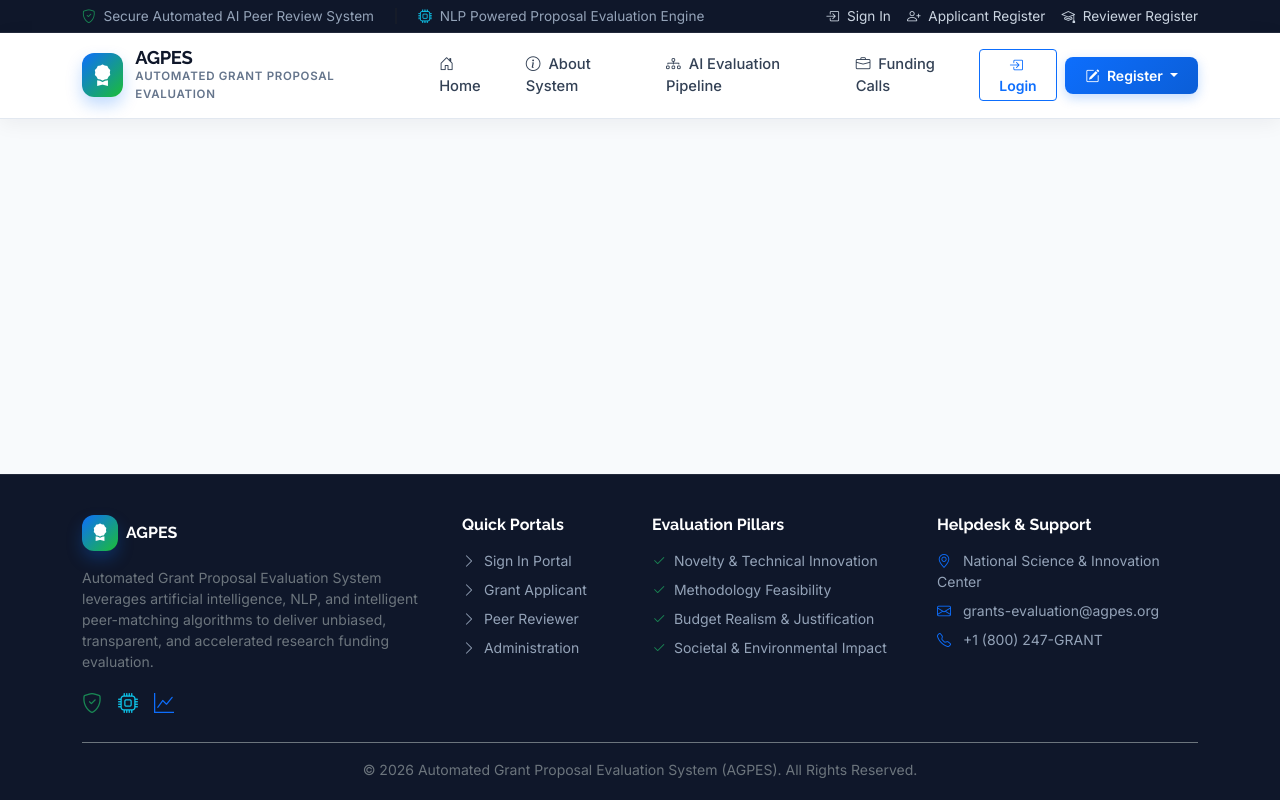
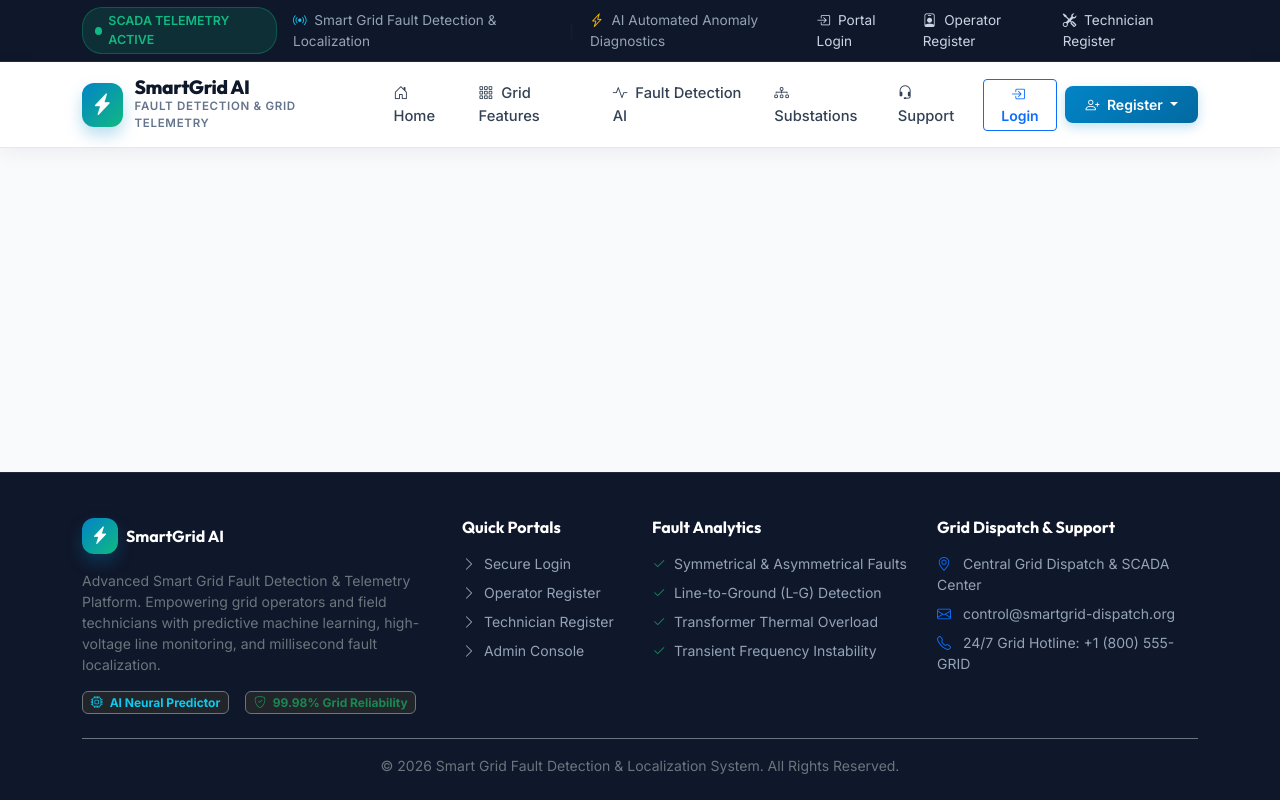
Before and after one commit to VishnuSuresh0204/Smart-Grid-Fault-Detection-System, a Django app: template templates/commen.html in a window 1280 px wide. Run offline with Django 5.2, Linux system fonts and the light colour scheme; the template is opened without the code that fills it, so the values that code supplies are empty; some libraries are stand-ins or nearby versions.

Commit message:
Update templates/commen.html

```diff
--- a/templates/commen.html
+++ b/templates/commen.html
@@ -5,7 +5,7 @@
 <head>
   <meta charset="UTF-8">
   <meta name="viewport" content="width=device-width, initial-scale=1.0">
-  <title>{% block title %}Automated Grant Proposal Evaluation System{% endblock %}</title>
+  <title>{% block title %}Smart Grid Fault Detection System{% endblock %}</title>
 
   <!-- Favicons -->
   <link href="{% static 'assets/img/favicon.png' %}" rel="icon">
@@ -14,7 +14,7 @@
   <!-- Google Fonts -->
   <link rel="preconnect" href="https://fonts.googleapis.com">
   <link rel="preconnect" href="https://fonts.gstatic.com" crossorigin>
-  <link href="https://fonts.googleapis.com/css2?family=Inter:wght@300;400;500;600;700;800&family=Raleway:wght@400;500;600;700&display=swap" rel="stylesheet">
+  <link href="https://fonts.googleapis.com/css2?family=Inter:wght@300;400;500;600;700;800&family=Outfit:wght@400;500;600;700;800&display=swap" rel="stylesheet">
 
   <!-- Vendor CSS Files -->
   <link href="{% static 'assets/vendor/bootstrap/css/bootstrap.min.css' %}" rel="stylesheet">
@@ -28,78 +28,85 @@
 
   <style>
     :root {
-      --ag-primary: #0d6efd;
-      --ag-primary-dark: #0a4fba;
-      --ag-accent: #1bbd36;
-      --ag-dark: #121824;
-      --ag-surface: #f8fafc;
-      --ag-border: #e2e8f0;
+      --sg-primary: #0284c7;
+      --sg-primary-dark: #0369a1;
+      --sg-accent: #10b981;
+      --sg-warning: #f59e0b;
+      --sg-danger: #ef4444;
+      --sg-dark: #0f172a;
+      --sg-darker: #020617;
+      --sg-surface: #f8fafc;
+      --sg-border: #e2e8f0;
     }
 
     body {
       font-family: 'Inter', sans-serif;
-      background-color: var(--ag-surface);
+      background-color: var(--sg-surface);
       color: #334155;
       min-height: 100vh;
       display: flex;
       flex-direction: column;
     }
 
-    .ag-navbar-top {
+    h1, h2, h3, h4, h5, h6 {
+      font-family: 'Outfit', 'Inter', sans-serif;
+    }
+
+    .sg-navbar-top {
       background: #0f172a;
       color: #94a3b8;
       font-size: 0.85rem;
-      padding: 6px 0;
+      padding: 7px 0;
       border-bottom: 1px solid rgba(255, 255, 255, 0.08);
     }
 
-    .ag-navbar-top a {
+    .sg-navbar-top a {
       color: #cbd5e1;
       text-decoration: none;
       transition: color 0.2s;
     }
 
-    .ag-navbar-top a:hover {
+    .sg-navbar-top a:hover {
       color: #38bdf8;
     }
 
-    .ag-navbar-main {
+    .sg-navbar-main {
       background: #ffffff;
       box-shadow: 0 4px 20px rgba(15, 23, 42, 0.06);
-      border-bottom: 1px solid var(--ag-border);
+      border-bottom: 1px solid var(--sg-border);
       padding: 12px 0;
     }
 
-    .ag-brand {
+    .sg-brand {
       display: flex;
       align-items: center;
       gap: 12px;
       text-decoration: none;
     }
 
-    .ag-brand-icon {
+    .sg-brand-icon {
       width: 44px;
       height: 44px;
       border-radius: 12px;
-      background: linear-gradient(135deg, #0d6efd 0%, #1bbd36 100%);
+      background: linear-gradient(135deg, #0284c7 0%, #10b981 100%);
       display: flex;
       align-items: center;
       justify-content: center;
       color: white;
       font-size: 1.35rem;
-      box-shadow: 0 8px 16px rgba(13, 110, 253, 0.25);
+      box-shadow: 0 8px 16px rgba(2, 132, 199, 0.28);
     }
 
-    .ag-brand-title {
+    .sg-brand-title {
       font-weight: 800;
-      font-size: 1.15rem;
+      font-size: 1.2rem;
       letter-spacing: -0.02em;
       color: #0f172a;
       line-height: 1.1;
       margin: 0;
     }
 
-    .ag-brand-subtitle {
+    .sg-brand-subtitle {
       font-size: 0.72rem;
       font-weight: 600;
       color: #64748b;
@@ -118,55 +125,72 @@
     }
 
     .nav-link-custom:hover {
-      color: #0d6efd !important;
+      color: #0284c7 !important;
       background: #f1f5f9;
     }
 
     .nav-link-custom.active {
-      color: #0d6efd !important;
-      background: #eff6ff;
+      color: #0284c7 !important;
+      background: #e0f2fe;
       font-weight: 600;
     }
 
     .btn-gradient-primary {
-      background: linear-gradient(135deg, #0d6efd 0%, #0b5ed7 100%);
+      background: linear-gradient(135deg, #0284c7 0%, #0369a1 100%);
       color: #ffffff !important;
       border: none;
       font-weight: 600;
       padding: 8px 20px;
       border-radius: 8px;
-      box-shadow: 0 4px 12px rgba(13, 110, 253, 0.25);
+      box-shadow: 0 4px 12px rgba(2, 132, 199, 0.25);
       transition: all 0.25s ease;
     }
 
     .btn-gradient-primary:hover {
-      background: linear-gradient(135deg, #0b5ed7 0%, #0a4fba 100%);
-      box-shadow: 0 6px 16px rgba(13, 110, 253, 0.35);
+      background: linear-gradient(135deg, #0369a1 0%, #075985 100%);
+      box-shadow: 0 6px 16px rgba(2, 132, 199, 0.35);
       transform: translateY(-1px);
     }
 
-    .ag-footer {
+    .btn-gradient-accent {
+      background: linear-gradient(135deg, #10b981 0%, #059669 100%);
+      color: #ffffff !important;
+      border: none;
+      font-weight: 600;
+      padding: 8px 20px;
+      border-radius: 8px;
+      box-shadow: 0 4px 12px rgba(16, 185, 129, 0.25);
+      transition: all 0.25s ease;
+    }
+
+    .btn-gradient-accent:hover {
+      background: linear-gradient(135deg, #059669 0%, #047857 100%);
+      box-shadow: 0 6px 16px rgba(16, 185, 129, 0.35);
+      transform: translateY(-1px);
+    }
+
+    .sg-footer {
       margin-top: auto;
       background: #0f172a;
       color: #94a3b8;
-      padding: 40px 0 20px;
+      padding: 45px 0 24px;
       border-top: 1px solid rgba(255, 255, 255, 0.08);
     }
 
-    .ag-footer h5 {
+    .sg-footer h5 {
       color: #ffffff;
       font-weight: 700;
       font-size: 1rem;
       margin-bottom: 16px;
     }
 
-    .ag-footer a {
+    .sg-footer a {
       color: #94a3b8;
       text-decoration: none;
       transition: color 0.2s;
     }
 
-    .ag-footer a:hover {
+    .sg-footer a:hover {
       color: #38bdf8;
     }
 
@@ -174,6 +198,40 @@
       border-radius: 10px;
       border: none;
       box-shadow: 0 6px 18px rgba(0, 0, 0, 0.06);
+    }
+
+    .live-pulse-badge {
+      display: inline-flex;
+      align-items: center;
+      gap: 6px;
+      padding: 4px 12px;
+      border-radius: 20px;
+      font-size: 0.78rem;
+      font-weight: 600;
+      background: rgba(16, 185, 129, 0.15);
+      color: #10b981;
+      border: 1px solid rgba(16, 185, 129, 0.3);
+    }
+
+    .pulse-dot {
+      width: 8px;
+      height: 8px;
+      border-radius: 50%;
+      background: #10b981;
+      box-shadow: 0 0 0 rgba(16, 185, 129, 0.6);
+      animation: pulse-animation 1.8s infinite;
+    }
+
+    @keyframes pulse-animation {
+      0% {
+        box-shadow: 0 0 0 0 rgba(16, 185, 129, 0.7);
+      }
+      70% {
+        box-shadow: 0 0 0 8px rgba(16, 185, 129, 0);
+      }
+      100% {
+        box-shadow: 0 0 0 0 rgba(16, 185, 129, 0);
+      }
     }
   </style>
 
@@ -183,95 +241,107 @@
 <body>
 
   <!-- Top Strip -->
-  <div class="ag-navbar-top">
+  <div class="sg-navbar-top">
     <div class="container d-flex justify-content-between align-items-center">
-      <div>
-        <span class="me-3"><i class="bi bi-shield-check me-1 text-success"></i> Secure Automated AI Peer Review System</span>
-        <span class="d-none d-md-inline text-muted">|</span>
-        <span class="d-none d-md-inline ms-3"><i class="bi bi-cpu me-1 text-info"></i> NLP Powered Proposal Evaluation Engine</span>
+      <div class="d-flex align-items-center">
+        <span class="live-pulse-badge me-3 d-none d-sm-inline-flex">
+          <span class="pulse-dot"></span> SCADA TELEMETRY ACTIVE
+        </span>
+        <span class="me-3"><i class="bi bi-broadcast me-1 text-info"></i> Smart Grid Fault Detection & Localization</span>
+        <span class="d-none d-lg-inline text-muted">|</span>
+        <span class="d-none d-lg-inline ms-3"><i class="bi bi-lightning-charge me-1 text-warning"></i> AI Automated Anomaly Diagnostics</span>
       </div>
       <div class="d-flex align-items-center gap-3">
-        {% if user.is_authenticated or request.session.username %}
+        {% if request.session.username %}
           <span class="text-white small">
-            <i class="bi bi-person-circle me-1"></i> Logged in as: <strong>{{ user.username|default:request.session.username }}</strong>
-            <span class="badge bg-primary ms-1">{{ user.user_type|default:request.session.usertype }}</span>
+            <i class="bi bi-person-circle me-1"></i> Logged in: <strong>{{ request.session.username }}</strong>
+            <span class="badge bg-primary ms-1">{{ request.session.usertype }}</span>
           </span>
-          <a href="/profile/" class="text-info small"><i class="bi bi-person-gear me-1"></i> Profile</a>
-          <a href="/logout/" class="text-danger small fw-semibold"><i class="bi bi-box-arrow-right"></i> Logout</a>
+          {% if request.session.usertype == 'Admin' %}
+            <a href="/admin_home" class="text-info small fw-semibold"><i class="bi bi-speedometer2 me-1"></i> Admin Console</a>
+          {% elif request.session.usertype == 'Grid Operator' %}
+            <a href="/operator_home" class="text-info small fw-semibold"><i class="bi bi-speedometer2 me-1"></i> Control Room</a>
+          {% elif request.session.usertype == 'Maintenance Technician' %}
+            <a href="/technician_home" class="text-info small fw-semibold"><i class="bi bi-speedometer2 me-1"></i> Field Portal</a>
+          {% endif %}
+          <a href="/logout" class="text-danger small fw-semibold"><i class="bi bi-box-arrow-right"></i> Logout</a>
         {% else %}
-          <a href="/login/"><i class="bi bi-box-arrow-in-right me-1"></i> Sign In</a>
-          <a href="/applicant_registration/"><i class="bi bi-person-plus me-1"></i> Applicant Register</a>
-          <a href="/reviewer_registration/"><i class="bi bi-mortarboard me-1"></i> Reviewer Register</a>
+          <a href="/login"><i class="bi bi-box-arrow-in-right me-1"></i> Portal Login</a>
+          <a href="/operator_registration" class="d-none d-md-inline"><i class="bi bi-person-badge me-1"></i> Operator Register</a>
+          <a href="/technician_registration" class="d-none d-md-inline"><i class="bi bi-tools me-1"></i> Technician Register</a>
         {% endif %}
       </div>
     </div>
   </div>
 
   <!-- Main Navigation -->
-  <nav class="navbar navbar-expand-lg ag-navbar-main sticky-top">
+  <nav class="navbar navbar-expand-lg sg-navbar-main sticky-top">
     <div class="container">
-      <a class="ag-brand" href="/">
-        <div class="ag-brand-icon">
-          <i class="bi bi-award-fill"></i>
+      <a class="sg-brand" href="/">
+        <div class="sg-brand-icon">
+          <i class="bi bi-lightning-charge-fill"></i>
         </div>
         <div>
-          <h1 class="ag-brand-title">AGPES</h1>
-          <p class="ag-brand-subtitle">Automated Grant Proposal Evaluation</p>
+          <h1 class="sg-brand-title">SmartGrid AI</h1>
+          <p class="sg-brand-subtitle">Fault Detection & Grid Telemetry</p>
         </div>
       </a>
 
-      <button class="navbar-toggler" type="button" data-bs-toggle="collapse" data-bs-target="#agMainNav">
+      <button class="navbar-toggler" type="button" data-bs-toggle="collapse" data-bs-target="#sgMainNav">
         <span class="navbar-toggler-icon"></span>
       </button>
 
-      <div class="collapse navbar-collapse" id="agMainNav">
+      <div class="collapse navbar-collapse" id="sgMainNav">
         <ul class="navbar-nav me-auto ms-lg-4">
           <li class="nav-item">
             <a class="nav-link nav-link-custom" href="/"><i class="bi bi-house-door me-1"></i> Home</a>
           </li>
           <li class="nav-item">
-            <a class="nav-link nav-link-custom" href="/#about"><i class="bi bi-info-circle me-1"></i> About System</a>
+            <a class="nav-link nav-link-custom" href="/#features"><i class="bi bi-grid-3x3-gap me-1"></i> Grid Features</a>
           </li>
           <li class="nav-item">
-            <a class="nav-link nav-link-custom" href="/#pipeline"><i class="bi bi-diagram-3 me-1"></i> AI Evaluation Pipeline</a>
+            <a class="nav-link nav-link-custom" href="/#detection"><i class="bi bi-activity me-1"></i> Fault Detection AI</a>
           </li>
           <li class="nav-item">
-            <a class="nav-link nav-link-custom" href="/#grants"><i class="bi bi-briefcase me-1"></i> Funding Calls</a>
+            <a class="nav-link nav-link-custom" href="/#substations"><i class="bi bi-diagram-3 me-1"></i> Substations</a>
           </li>
-          {% if request.session.usertype == 'Applicant' %}
+          <li class="nav-item">
+            <a class="nav-link nav-link-custom" href="/#contact"><i class="bi bi-headset me-1"></i> Support</a>
+          </li>
+          {% if request.session.usertype == 'Admin' %}
             <li class="nav-item">
-              <a class="nav-link nav-link-custom active text-primary fw-bold" href="/applicant/"><i class="bi bi-speedometer2 me-1"></i> Applicant Dashboard</a>
+              <a class="nav-link nav-link-custom active text-primary fw-bold" href="/admin_home"><i class="bi bi-shield-lock me-1"></i> Admin Console</a>
             </li>
-          {% elif request.session.usertype == 'Reviewer' %}
+          {% elif request.session.usertype == 'Grid Operator' %}
             <li class="nav-item">
-              <a class="nav-link nav-link-custom active text-primary fw-bold" href="/reviewer/"><i class="bi bi-check2-circle me-1"></i> Reviewer Portal</a>
+              <a class="nav-link nav-link-custom active text-primary fw-bold" href="/operator_home"><i class="bi bi-cpu me-1"></i> Operator Room</a>
             </li>
-          {% elif request.session.usertype == 'Admin' %}
+          {% elif request.session.usertype == 'Maintenance Technician' %}
             <li class="nav-item">
-              <a class="nav-link nav-link-custom active text-primary fw-bold" href="/admin/"><i class="bi bi-shield-lock me-1"></i> Admin Console</a>
+              <a class="nav-link nav-link-custom active text-primary fw-bold" href="/technician_home"><i class="bi bi-tools me-1"></i> Technician Portal</a>
             </li>
           {% endif %}
         </ul>
 
         <div class="d-flex align-items-center gap-2">
           {% if request.session.username %}
-            {% if request.session.usertype == 'Applicant' %}
-              <a href="/applicant/" class="btn btn-outline-primary btn-sm"><i class="bi bi-folder2-open me-1"></i> My Proposals</a>
-            {% elif request.session.usertype == 'Reviewer' %}
-              <a href="/reviewer/" class="btn btn-outline-primary btn-sm"><i class="bi bi-clipboard-check me-1"></i> Assigned Reviews</a>
-            {% elif request.session.usertype == 'Admin' %}
-              <a href="/admin/" class="btn btn-outline-primary btn-sm"><i class="bi bi-kanban me-1"></i> Management</a>
+            {% if request.session.usertype == 'Admin' %}
+              <a href="/admin_home" class="btn btn-outline-primary btn-sm"><i class="bi bi-speedometer2 me-1"></i> Dashboard</a>
+            {% elif request.session.usertype == 'Grid Operator' %}
+              <a href="/operator_home" class="btn btn-outline-primary btn-sm"><i class="bi bi-speedometer2 me-1"></i> Control Panel</a>
+            {% elif request.session.usertype == 'Maintenance Technician' %}
+              <a href="/technician_home" class="btn btn-outline-primary btn-sm"><i class="bi bi-speedometer2 me-1"></i> Work Orders</a>
             {% endif %}
-            <a href="/logout/" class="btn btn-danger btn-sm"><i class="bi bi-box-arrow-right"></i></a>
+            <a href="/logout" class="btn btn-danger btn-sm" title="Logout"><i class="bi bi-box-arrow-right"></i></a>
           {% else %}
-            <a href="/login/" class="btn btn-outline-primary btn-sm px-3 fw-semibold"><i class="bi bi-box-arrow-in-right me-1"></i> Login</a>
+            <a href="/login" class="btn btn-outline-primary btn-sm px-3 fw-semibold"><i class="bi bi-box-arrow-in-right me-1"></i> Login</a>
             <div class="dropdown">
               <button class="btn btn-gradient-primary btn-sm dropdown-toggle" type="button" data-bs-toggle="dropdown">
-                <i class="bi bi-pencil-square me-1"></i> Register
+                <i class="bi bi-person-plus me-1"></i> Register
               </button>
               <ul class="dropdown-menu dropdown-menu-end shadow border-0 mt-2">
-                <li><a class="dropdown-item py-2" href="/applicant_registration/"><i class="bi bi-person me-2 text-primary"></i> As Applicant</a></li>
-                <li><a class="dropdown-item py-2" href="/reviewer_registration/"><i class="bi bi-mortarboard me-2 text-success"></i> As Reviewer</a></li>
+                <li><a class="dropdown-item py-2" href="/operator_registration"><i class="bi bi-person-badge me-2 text-primary"></i> As Grid Operator</a></li>
+                <li><a class="dropdown-item py-2" href="/technician_registration"><i class="bi bi-tools me-2 text-success"></i> As Maintenance Technician</a></li>
               </ul>
             </div>
           {% endif %}
@@ -308,52 +378,51 @@
   </main>
 
   <!-- Footer -->
-  <footer class="ag-footer">
+  <footer class="sg-footer">
     <div class="container">
       <div class="row g-4 mb-4">
         <div class="col-lg-4 col-md-6">
           <div class="d-flex align-items-center gap-2 mb-3">
-            <div class="ag-brand-icon" style="width: 36px; height: 36px; font-size: 1.1rem;">
-              <i class="bi bi-award-fill"></i>
+            <div class="sg-brand-icon" style="width: 36px; height: 36px; font-size: 1.1rem;">
+              <i class="bi bi-lightning-charge-fill"></i>
             </div>
-            <h5 class="mb-0 text-white">AGPES</h5>
+            <h5 class="mb-0 text-white">SmartGrid AI</h5>
           </div>
           <p class="small text-secondary">
-            Automated Grant Proposal Evaluation System leverages artificial intelligence, NLP, and intelligent peer-matching algorithms to deliver unbiased, transparent, and accelerated research funding evaluation.
+            Advanced Smart Grid Fault Detection & Telemetry Platform. Empowering grid operators and field technicians with predictive machine learning, high-voltage line monitoring, and millisecond fault localization.
           </p>
           <div class="d-flex gap-3 text-secondary mt-3">
-            <a href="#" class="fs-5"><i class="bi bi-shield-check text-success"></i></a>
-            <a href="#" class="fs-5"><i class="bi bi-cpu text-info"></i></a>
-            <a href="#" class="fs-5"><i class="bi bi-graph-up text-primary"></i></a>
+            <span class="badge bg-dark border border-secondary text-info"><i class="bi bi-cpu me-1"></i> AI Neural Predictor</span>
+            <span class="badge bg-dark border border-secondary text-success"><i class="bi bi-shield-check me-1"></i> 99.98% Grid Reliability</span>
           </div>
         </div>
         <div class="col-lg-2 col-md-6">
           <h5>Quick Portals</h5>
           <ul class="list-unstyled small">
-            <li class="mb-2"><a href="/login/"><i class="bi bi-chevron-right me-1"></i> Sign In Portal</a></li>
-            <li class="mb-2"><a href="/applicant_registration/"><i class="bi bi-chevron-right me-1"></i> Grant Applicant</a></li>
-            <li class="mb-2"><a href="/reviewer_registration/"><i class="bi bi-chevron-right me-1"></i> Peer Reviewer</a></li>
-            <li class="mb-2"><a href="/admin/"><i class="bi bi-chevron-right me-1"></i> Administration</a></li>
+            <li class="mb-2"><a href="/login"><i class="bi bi-chevron-right me-1"></i> Secure Login</a></li>
+            <li class="mb-2"><a href="/operator_registration"><i class="bi bi-chevron-right me-1"></i> Operator Register</a></li>
+            <li class="mb-2"><a href="/technician_registration"><i class="bi bi-chevron-right me-1"></i> Technician Register</a></li>
+            <li class="mb-2"><a href="/admin_home"><i class="bi bi-chevron-right me-1"></i> Admin Console</a></li>
           </ul>
         </div>
         <div class="col-lg-3 col-md-6">
-          <h5>Evaluation Pillars</h5>
+          <h5>Fault Analytics</h5>
           <ul class="list-unstyled small">
-            <li class="mb-2"><a href="#"><i class="bi bi-check2 text-success me-1"></i> Novelty & Technical Innovation</a></li>
-            <li class="mb-2"><a href="#"><i class="bi bi-check2 text-success me-1"></i> Methodology Feasibility</a></li>
-            <li class="mb-2"><a href="#"><i class="bi bi-check2 text-success me-1"></i> Budget Realism & Justification</a></li>
-            <li class="mb-2"><a href="#"><i class="bi bi-check2 text-success me-1"></i> Societal & Environmental Impact</a></li>
+            <li class="mb-2"><a href="#"><i class="bi bi-check2 text-success me-1"></i> Symmetrical & Asymmetrical Faults</a></li>
+            <li class="mb-2"><a href="#"><i class="bi bi-check2 text-success me-1"></i> Line-to-Ground (L-G) Detection</a></li>
+            <li class="mb-2"><a href="#"><i class="bi bi-check2 text-success me-1"></i> Transformer Thermal Overload</a></li>
+            <li class="mb-2"><a href="#"><i class="bi bi-check2 text-success me-1"></i> Transient Frequency Instability</a></li>
           </ul>
         </div>
         <div class="col-lg-3 col-md-6">
-          <h5>Helpdesk & Support</h5>
-          <p class="small mb-2"><i class="bi bi-geo-alt me-2 text-primary"></i> National Science & Innovation Center</p>
-          <p class="small mb-2"><i class="bi bi-envelope me-2 text-primary"></i> grants-evaluation@agpes.org</p>
-          <p class="small mb-2"><i class="bi bi-telephone me-2 text-primary"></i> +1 (800) 247-GRANT</p>
+          <h5>Grid Dispatch & Support</h5>
+          <p class="small mb-2"><i class="bi bi-geo-alt me-2 text-primary"></i> Central Grid Dispatch & SCADA Center</p>
+          <p class="small mb-2"><i class="bi bi-envelope me-2 text-primary"></i> control@smartgrid-dispatch.org</p>
+          <p class="small mb-2"><i class="bi bi-telephone me-2 text-primary"></i> 24/7 Grid Hotline: +1 (800) 555-GRID</p>
         </div>
       </div>
       <div class="pt-3 border-top border-secondary text-center small text-secondary">
-        <p class="mb-0">© 2026 Automated Grant Proposal Evaluation System (AGPES). All Rights Reserved.</p>
+        <p class="mb-0">© 2026 Smart Grid Fault Detection & Localization System. All Rights Reserved.</p>
       </div>
     </div>
   </footer>
@@ -367,6 +436,16 @@
   <!-- Main JS File -->
   <script src="{% static 'assets/js/main.js' %}"></script>
 
+  <script>
+    if (typeof AOS !== 'undefined') {
+      AOS.init({
+        duration: 800,
+        easing: 'ease-in-out',
+        once: true
+      });
+    }
+  </script>
+
   {% block extra_js %}{% endblock %}
 </body>
 
```
